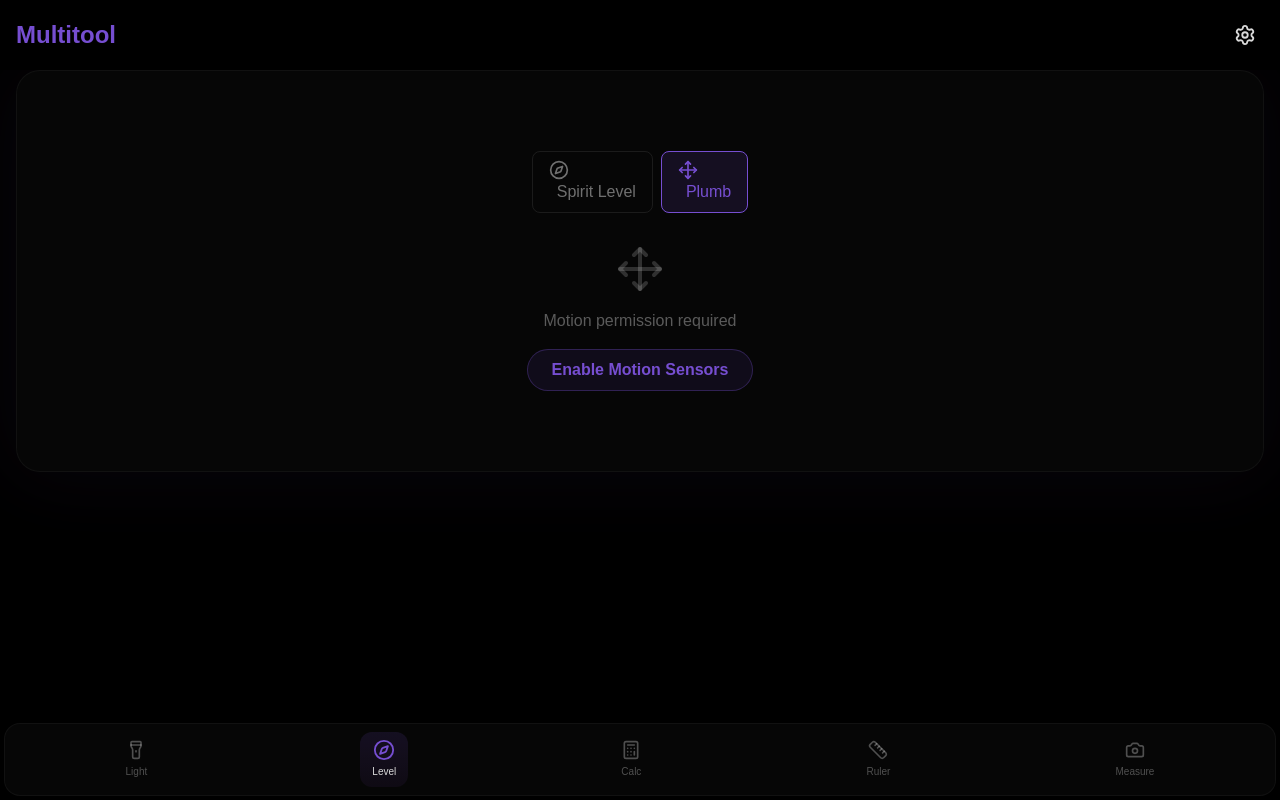
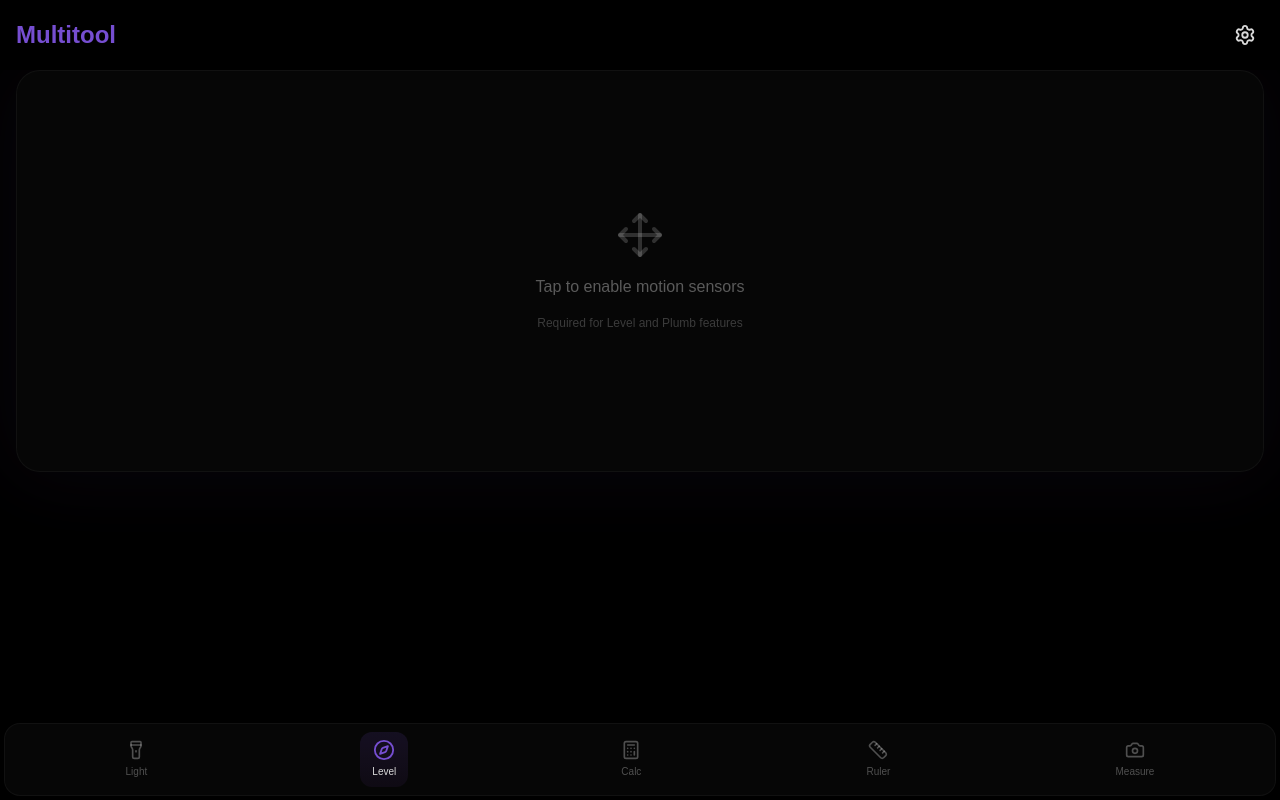
Before and after one commit to benjaminjob1/multitool-site, a Next.js app: page / in a window 1280 px wide. Built offline with nearby package versions, Linux system fonts and the light colour scheme.

Commit message:
Fix mode selector in permission screens, tap anywhere to enable motion

```diff
--- a/src/app/page.tsx
+++ b/src/app/page.tsx
@@ -139,36 +139,19 @@ function LevelAngleTool({s}: {s: ToolSettings}) {
   const angCol = absAngle < 2 ? "#22c55e" : absAngle < 10 ? s.accent : "#ef4444";
 
   if (perm === null) return (
-    <div className="p-6 flex flex-col items-center justify-center min-h-[400px] gap-4">
-      <div className="flex gap-2 mb-4">
-        <button onClick={() => setMode("angle")} className="px-4 py-2 rounded-lg border transition-all" style={mode === "angle" ? {backgroundColor:`${s.accent}22`,borderColor:s.accent,color:s.accent} : {borderColor:"rgba(255,255,255,0.1)",color:"rgba(255,255,255,0.5)"}}>
-          <Compass size={20} /><span className="ml-2">Spirit Level</span>
-        </button>
-        <button onClick={() => setMode("level")} className="px-4 py-2 rounded-lg border transition-all" style={mode === "level" ? {backgroundColor:`${s.accent}22`,borderColor:s.accent,color:s.accent} : {borderColor:"rgba(255,255,255,0.1)",color:"rgba(255,255,255,0.5)"}}>
-          <Move size={20} /><span className="ml-2">Plumb</span>
-        </button>
-      </div>
+    <div className="p-6 flex flex-col items-center justify-center min-h-[400px] gap-4" onClick={reqPerm}>
       <Move size={48} style={{color:"rgba(255,255,255,0.2)"}} />
-      <p style={{color:"rgba(255,255,255,0.4)"}}>Motion permission required</p>
-      <button onClick={reqPerm} disabled={req} className="px-6 py-2 rounded-full font-semibold border" style={{backgroundColor:`${s.accent}18`,borderColor:`${s.accent}50`,color:s.accent}}>
-        {req ? "..." : "Enable Motion Sensors"}
-      </button>
+      <p style={{color:"rgba(255,255,255,0.4)"}}>Tap to enable motion sensors</p>
+      <p className="text-xs" style={{color:"rgba(255,255,255,0.25)"}}>Required for Level and Plumb features</p>
     </div>
   );
 
   if (perm === false) return (
     <div className="p-6 flex flex-col items-center justify-center min-h-[400px] gap-4">
-      <div className="flex gap-2 mb-4">
-        <button onClick={() => setMode("angle")} className="px-4 py-2 rounded-lg border" style={mode === "angle" ? {backgroundColor:`${s.accent}22`,borderColor:s.accent,color:s.accent} : {borderColor:"rgba(255,255,255,0.1)",color:"rgba(255,255,255,0.5)"}}>
-          <Compass size={20} /><span className="ml-2">Spirit Level</span>
-        </button>
-        <button onClick={() => setMode("level")} className="px-4 py-2 rounded-lg border" style={mode === "level" ? {backgroundColor:`${s.accent}22`,borderColor:s.accent,color:s.accent} : {borderColor:"rgba(255,255,255,0.1)",color:"rgba(255,255,255,0.5)"}}>
-          <Move size={20} /><span className="ml-2">Plumb</span>
-        </button>
-      </div>
       <Move size={48} style={{color:"rgba(239,68,68,0.5)"}} />
       <p style={{color:"#ef4444"}}>Motion sensors denied</p>
       <p className="text-sm" style={{color:"rgba(255,255,255,0.4)"}}>Enable in Settings &gt; Safari &gt; Motion</p>
+      <button onClick={reqPerm} className="px-6 py-2 rounded-full font-semibold border" style={{backgroundColor:`${s.accent}18`,borderColor:`${s.accent}50`,color:s.accent}}>Try Again</button>
     </div>
   );
 
```
